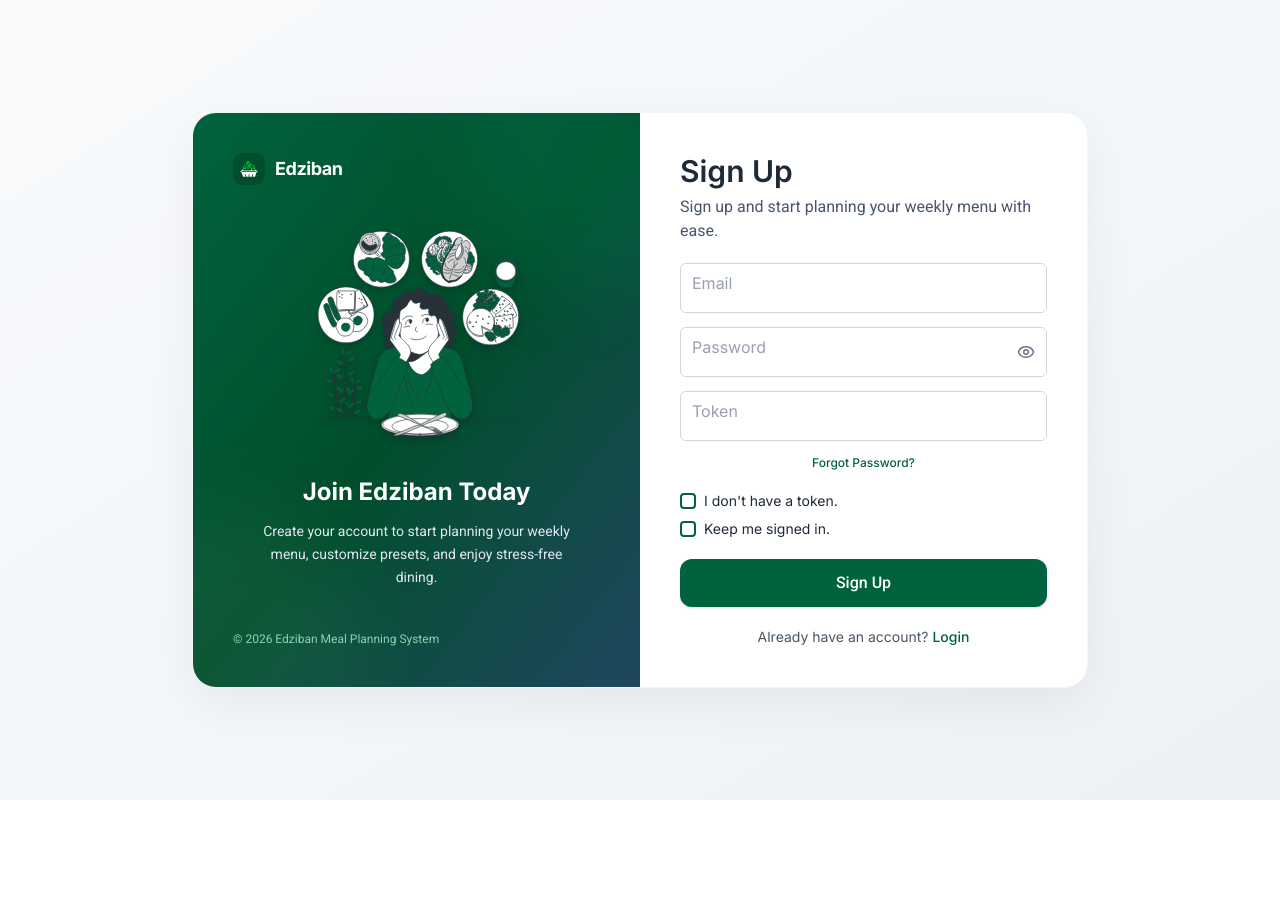
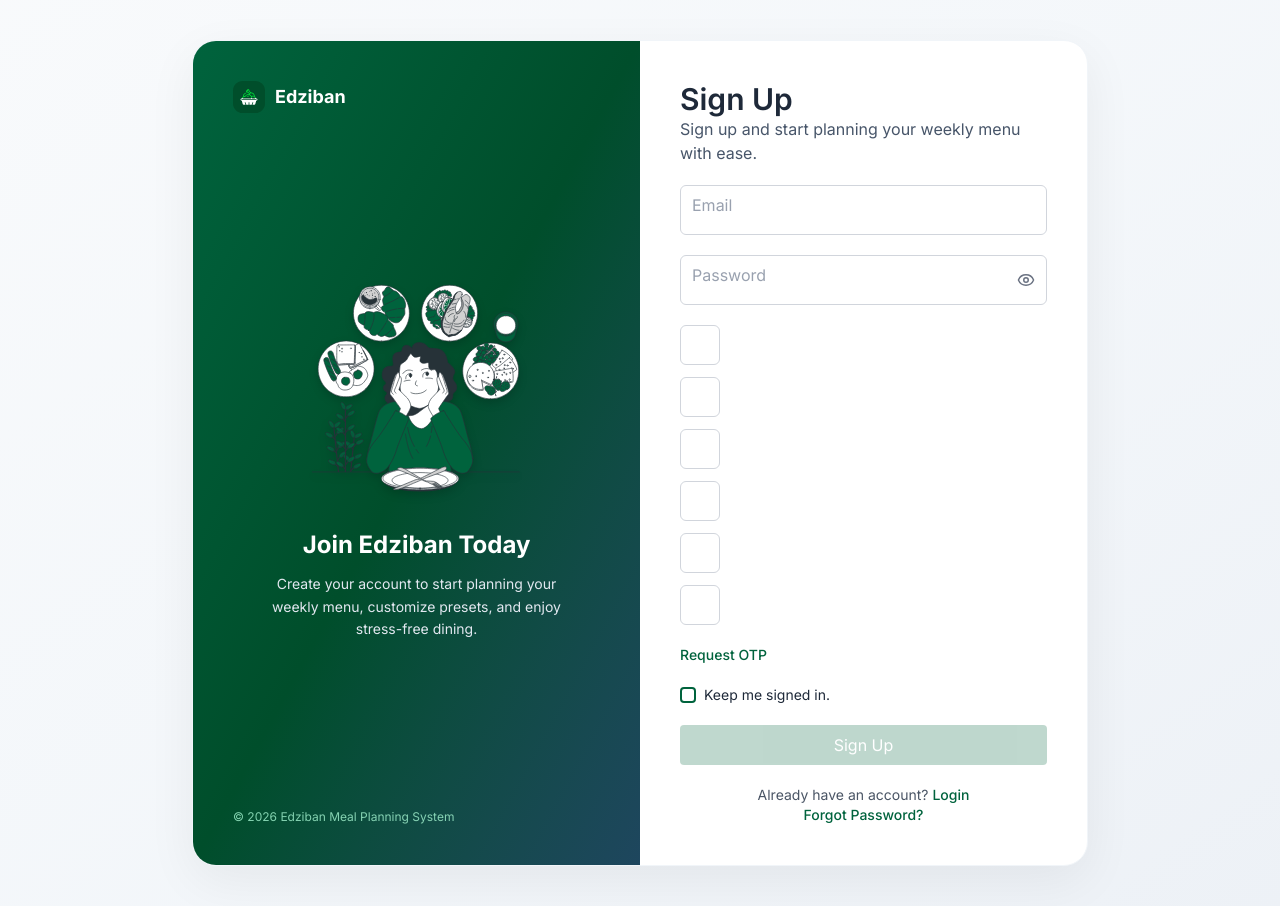
Before and after one commit to Oz-Ent/Meal-Selection, a React (Vite) app: page /signup in a window 1280 px wide. Before the commit the page ends 800 px from the top, so only its background shows below. Built offline with nearby package versions, Linux system fonts and the light colour scheme.

Commit message:
Initial UI Polish

```diff
--- a/src/components/Button/Button.tsx
+++ b/src/components/Button/Button.tsx
@@ -24,7 +24,7 @@ interface IButtonProps {
 }
 
 const variantStyles: Record<ButtonVariant, string> = {
-  primary: 'bg-primary flex flex-1 rounded-sm w-full h-full items-center text-white',
+  primary: 'bg-primary flex flex-1 rounded-sm p-2 w-full h-full items-center text-white',
   secondary: 'bg-secondary flex flex-1 rounded-sm w-full h-full items-center text-white',
   danger: 'bg-red-600 flex flex-1 rounded-sm items-center w-full h-full text-white',
   ghost: 'bg-transparent flex flex-1 rounded-sm items-center text-gray-700 w-full h-full',
--- a/src/components/InputField/InputField.tsx
+++ b/src/components/InputField/InputField.tsx
@@ -61,7 +61,7 @@ export default function InputField({disabled,label,placeholder,type = 'text', va
 
         >
         {label}</label>
-        {error && <p className="text-text-alert w-full">{errorMessage}</p>}
+        {error && <p className="text-red-700 text-xs w-full">{errorMessage ?? `Invalid ${label}`}</p>}
         </div>
     )
 }
--- a/src/components/MealSelectionView/MealSelectionView.tsx
+++ b/src/components/MealSelectionView/MealSelectionView.tsx
@@ -89,6 +89,7 @@ export function MealSelectionView({
     }
     onToast?.('success', 'All choices have been cleared.');
   };
+
 
   return (
     <>
@@ -422,7 +423,7 @@ export function MealSelectionView({
       >
         <div className="p-4 flex flex-col gap-4 text-black h-full font-sans">
           <h2 className="text-base font-bold text-slate-900">Random Meal</h2>
-          <div className="flex flex-1 flex-col items-center">
+          <div className="flex flex-1 flex-col items-center py-8">
             <SpinWheel
               options={menuDayMeals
                 .filter((item) => item.menuDayId === randomMenuDayId && item.isActive)
--- a/src/components/OtpInput/OtpInput.tsx
+++ b/src/components/OtpInput/OtpInput.tsx
@@ -5,9 +5,14 @@ interface IOtpInputProps {
   value: string;
   onChange: (value: string) => void;
   hasError?: boolean;
+  errorMessage?: string;
+  handleRequestOTP: ()=> void;
+  isPending?: boolean;
+  requestLabel?: string;
+  requestCooldown: number;
 }
 
-export function OtpInput({ length = 5, value, onChange, hasError = false }: IOtpInputProps) {
+export function OtpInput({ length = 5, value, onChange, hasError = false, errorMessage, handleRequestOTP, isPending, requestCooldown,requestLabel}: IOtpInputProps) {
   const inputsRef = useRef<Array<HTMLInputElement | null>>([]);
 
   const focusInput = (index: number) => {
@@ -48,7 +53,8 @@ export function OtpInput({ length = 5, value, onChange, hasError = false }: IOtp
   };
 
   return (
-    <div className="flex justify-center gap-3">
+    <>
+    <div className={`gap-3 grid grid-cols-${length} w-full`}>
       {Array.from({ length }).map((_, index) => (
         <input
           key={index}
@@ -61,11 +67,28 @@ export function OtpInput({ length = 5, value, onChange, hasError = false }: IOtp
           onChange={(e) => handleChange(index, e.target.value)}
           onKeyDown={(e) => handleKeyDown(index, e)}
           onPaste={handlePaste}
-          className={`w-12 h-12 text-center text-lg font-medium rounded-md border focus:outline-none focus:border-msDeepBlue ${
+          className={`max-w-10 h-10 text-center text-lg font-medium rounded-md border focus:outline-none focus:border-msDeepBlue ${
             hasError ? "border-msWarningRed text-msWarningRed" : "border-gray-300 text-msTextPrimary"
           }`}
         />
       ))}
     </div>
+    <div className="flex flex-col items-start">
+      {!!requestLabel && <button
+        type="button"
+        onClick={handleRequestOTP}
+        disabled={ requestCooldown > 0 || isPending
+        }
+        className="whitespace-nowrap text-sm font-medium text-primary hover:text-primary-hover hover:underline disabled:text-slate-400 disabled:no-underline disabled:cursor-not-allowed"
+      >
+        {isPending
+          ? 'Sending...'
+          : requestCooldown > 0
+            ? `Request OTP (${requestCooldown}s)`
+            : 'Request OTP'}
+      </button>}
+    {hasError && <p>{errorMessage ?? "Invalid OTP"}</p>}
+    </div>
+    </>
   );
 }
--- a/src/components/SpinWheel/SpinWheel.tsx
+++ b/src/components/SpinWheel/SpinWheel.tsx
@@ -12,7 +12,8 @@ interface ISpinWheelProps {
   onSpinComplete: (value: string | number) => void;
 }
 
-const colors = ['red', 'yellow', 'blue', 'green', 'purple', 'amber'];
+const colors = ['#FAFAFA','white'];
+const labelColors = ['green','purple','orange','navy','brown','red']
 const WHEEL_RADIUS = 150;
 const MAX_LABEL_WIDTH = WHEEL_RADIUS * 0.9;
 const LABEL_FONT_SIZE = 13;
@@ -37,8 +38,8 @@ export default function SpinWheel({ options, onSpinComplete }: ISpinWheelProps)
 
     const n = options.length;
     const segmentAngle = 360 / n;
+    const index = Math.floor(Math.random() * n);
 
-    const index = Math.floor(Math.random() * n);
 
     const sliceCenter = index * segmentAngle + segmentAngle / 2;
 
@@ -62,10 +63,18 @@ export default function SpinWheel({ options, onSpinComplete }: ISpinWheelProps)
 
   return (
     <section className="flex flex-col items-center gap-8">
+      <div className="relative w-72 h-72 rounded-full shadow-md">
       <div className="relative w-72 h-72">
         {/* POINTER */}
         <div className="absolute top-0 left-1/2 -translate-x-1/2 z-10">▼</div>
 
+        <Button
+        variant='none'
+        className='absolute top-27 left-27 p-2 shadow-md z-20 w-17 h-17 rounded-full bg-secondary border-4 border-white text-white text-truncate hover:scale-95'
+        label={'Spin'}
+        pending={spinning}
+        onClick={spin}
+        />
         {/* ROTATING WHEEL */}
         <div
           className="w-full h-full transition-transform duration-5000 ease-in-out"
@@ -74,7 +83,8 @@ export default function SpinWheel({ options, onSpinComplete }: ISpinWheelProps)
             transformOrigin: `center`,
           }}
         >
-          <svg viewBox="0 0 300 300" className="w-72 h-72">
+
+          <svg viewBox="0 0 300 300" className="w-72 h-72 border-2 border-gray-100 p-2 rounded-full">
             {options.map((option, i) => {
               const startAngle = i * segmentAngle;
               const endAngle = (i + 1) * segmentAngle;
@@ -91,12 +101,14 @@ export default function SpinWheel({ options, onSpinComplete }: ISpinWheelProps)
                 <g key={option.value}>
                   <path
                     d={`${createPieSlice(startAngle, endAngle, 150, 150)}`}
-                    fill={colors[i % colors.length]}
+                    fill={colors[i % 2]}
+                    stroke="#00000010"
+                    strokeWidth={2}
                   />
                   <text
                     x={labelX}
                     y={labelY}
-                    fill="white"
+                    fill={labelColors[i % labelColors.length]}
                     fontSize={LABEL_FONT_SIZE}
                     fontWeight="600"
                     textAnchor="middle"
@@ -110,9 +122,9 @@ export default function SpinWheel({ options, onSpinComplete }: ISpinWheelProps)
             })}
           </svg>
         </div>
+          <span>{spinning? 'Spinning':'Spin the wheel to pick a dish'}</span>
       </div>
-
-      <Button label={spinning ? 'Spinning' : 'Spin'} pending={spinning} onClick={spin} />
+      </div>
     </section>
   );
 }
--- /dev/null
+++ b/src/helpers/regex.ts
@@ -0,0 +1,7 @@
+export const EMAIL_REGEX =
+  /^[^\s@]+@(gmail\.com|heidelbergmaterials\.com|hcconnect\.com|outlook\.com|heidelbergcement\.com|yahoo\.com)$/i;
+
+export const PASSWORD_REGEX =
+  /^(?=.*[a-z])(?=.*[A-Z])(?=.*\d)(?=.*[^A-Za-z0-9]).{8,}$/;
+
+export const TOKEN_REGEX = /^[A-Za-z0-9]{6}$/;
--- a/src/pages/Auth/Signup/Signup.tsx
+++ b/src/pages/Auth/Signup/Signup.tsx
@@ -1,72 +1,211 @@
-import { useState } from 'react';
+import { useEffect, useMemo, useState } from 'react';
 import { useNavigate } from 'react-router-dom';
+
 import Button from '../../../components/Button/Button';
 import InputField from '../../../components/InputField/InputField';
 import PasswordField from '../../../components/PasswordField/PasswordField';
 import AuthLink from '../../../components/AuthLink/AuthLink';
 import Checkbox from '../../../components/Checkbox/Checkbox';
+
 import { useLoginHandler } from '../LoginHandler/LoginHandler';
-import { useOnboardingMutation, useRegisterMutation } from '../../../api/useApiQueries';
+import {
+  useOnboardingMutation,
+  useRegisterMutation,
+} from '../../../api/useApiQueries';
+
 import AppIcon from '../../../assets/App Icon.svg';
 import bro from '../../../assets/bro.svg';
+import { OtpInput } from '../../../components/OtpInput/OtpInput';
+import { EMAIL_REGEX, PASSWORD_REGEX, TOKEN_REGEX } from '../../../helpers/regex';
+
+type Errors = {
+  email?: string;
+  password?: string;
+  token?: string;
+  api?: string;
+};
+
+const validate = (
+  email: string,
+  password: string,
+  token: string,
+): Errors => {
+  const errors: Errors = {};
+
+  if (!email) {
+    errors.email = 'Email is required.';
+  } else if (!EMAIL_REGEX.test(email.trim())) {
+    errors.email = 'Please enter a valid supported email address.';
+  }
+
+  if (!password) {
+    errors.password = 'Password is required.';
+  } else if (!PASSWORD_REGEX.test(password)) {
+    errors.password =
+      'Password must contain 8+ characters, uppercase, lowercase, number and special character.';
+  }
+
+  if (!token) {
+    errors.token = 'OTP is required.';
+  } else if (!TOKEN_REGEX.test(token)) {
+    errors.token = 'OTP must be exactly 6 letters or numbers.';
+  }
+
+  return errors;
+};
 
 function Signup() {
   const navigate = useNavigate();
   const handleLoginSubmit = useLoginHandler();
+
   const onboardingMutation = useOnboardingMutation();
   const registerMutation = useRegisterMutation();
+
+  const [email, setEmail] = useState('');
+  const [password, setPassword] = useState('');
+  const [token, setToken] = useState('');
   const [keepSignedIn, setKeepSignedIn] = useState(false);
-  const [noToken, setNoToken] = useState(false);
-  const [email, setEmail] = useState('');
-  const [token, setToken] = useState('');
-  const [password, setPassword] = useState('');
-  const [error, setError] = useState('');
-  const [successMsg, setSuccessMsg] = useState('');
+
+  const [errors, setErrors] = useState<Errors>({});
+  const [hasSubmitted, setHasSubmitted] = useState(false);
+
+  const [cooldownUntil, setCooldownUntil] = useState(0);
+  const [now, setNow] = useState(Date.now());
+
   const [isLoading, setIsLoading] = useState(false);
 
-  const handleNoTokenChange = async (checked: boolean) => {
-    setNoToken(checked);
-    setError('');
-    setSuccessMsg('');
-    if (checked) {
-      if (!email || !/^[^\s@]+@[^\s@]+\.[^\s@]+$/.test(email)) {
-        setError('Please enter a valid email address first.');
-        setNoToken(false);
+  /*
+   * Validation is always calculated,
+   * but isn't displayed until the user submits once.
+   */
+  const formErrors = useMemo(
+    () => validate(email, password, token),
+    [email, password, token],
+  );
+
+  const visibleErrors = hasSubmitted ? formErrors : {};
+
+  const isFormValid = Object.keys(formErrors).length === 0;
+
+  const cooldown = Math.max(
+    0,
+    Math.ceil((cooldownUntil - now) / 1000),
+  );
+
+  /*
+   * OTP countdown
+   */
+  useEffect(() => {
+    if (!cooldownUntil) return;
+
+    const timer = window.setInterval(() => {
+      setNow(Date.now());
+    }, 1000);
+
+    return () => window.clearInterval(timer);
+  }, [cooldownUntil]);
+
+  /*
+   * Update a field and clear its previous API/field error.
+   */
+  const updateField = (
+    setter: React.Dispatch<React.SetStateAction<string>>,
+    value: string,
+    field: keyof Errors,
+  ) => {
+    setter(value);
+
+    setErrors((prev) => ({
+      ...prev,
+      [field]: undefined,
+      api: undefined,
+    }));
+  };
+
+  /*
+   * Request OTP
+   */
+  const handleRequestOtp = async () => {
+    const emailError = validate(email, '', '').email;
+
+    if (emailError) {
+      setErrors((prev) => ({
+        ...prev,
+        email: emailError,
+      }));
+
       return;
     }
+
+    if (cooldown > 0 || onboardingMutation.isPending) return;
+
     try {
-        await onboardingMutation.mutateAsync({ email });
-        setSuccessMsg('Token sent! Please check your email.');
+      await onboardingMutation.mutateAsync({
+        email: email.trim(),
+      });
+
+      const expiry = Date.now() + 60_000;
+
+      setCooldownUntil(expiry);
+      setNow(Date.now());
+
+      setErrors((prev) => ({
+        ...prev,
+        email: undefined,
+        api: undefined,
+      }));
     } catch (error: unknown) {
-        setError(error instanceof Error ? error.message : 'Failed to send token.');
-        setNoToken(false);
-      }
+      setErrors((prev) => ({
+        ...prev,
+        api:
+          error instanceof Error
+            ? error.message
+            : 'Failed to send OTP.',
+      }));
     }
   };
 
+  /*
+   * Submit registration
+   */
   const handleSignup = async () => {
-    setError('');
-    setSuccessMsg('');
+    setHasSubmitted(true);
 
-    if (!email || !password || !token) {
-      setError('Email, password, and token are required.');
+    if (!isFormValid) {
+      setErrors(formErrors);
       return;
     }
 
+    setErrors({});
     setIsLoading(true);
+
     try {
-      await registerMutation.mutateAsync({ email, password, token });
-      const response = await handleLoginSubmit(email, password, keepSignedIn);
-      const roleName = response.user.roleName.toLowerCase();
-      if (roleName === 'admin' || roleName === 'hr') {
-        navigate('/admin/activities');
-      } else {
-        navigate('/activities');
-      }
+      await registerMutation.mutateAsync({
+        email: email.trim(),
+        password,
+        token,
+      });
+
+      const response = await handleLoginSubmit(
+        email.trim(),
+        password,
+        keepSignedIn,
+      );
+
+      const role = response.user.roleName.toLowerCase();
+
+      navigate(
+        role === 'admin' || role === 'hr'
+          ? '/admin/activities'
+          : '/activities',
+      );
     } catch (error: unknown) {
-      setError(
-        error instanceof Error ? error.message : 'Failed to register. Invalid token or details.',
-      );
+      setErrors({
+        api:
+          error instanceof Error
+            ? error.message
+            : 'Failed to register. Invalid OTP or details.',
+      });
     } finally {
       setIsLoading(false);
     }
@@ -75,86 +214,161 @@ function Signup() {
   return (
     <div className="min-h-screen w-full flex items-center justify-center p-4 sm:p-6 lg:p-10 bg-linear-to-br from-slate-50 via-slate-100/60 to-slate-200/50">
       <div className="w-full max-w-md lg:max-w-4xl bg-white rounded-3xl shadow-[0_15px_50px_rgba(0,0,0,0.06)] border border-slate-100 overflow-hidden grid grid-cols-1 lg:grid-cols-2">
-        {/* Left Branding Showcase (Visible on lg screens) */}
+
+        {/* Branding */}
         <div className="hidden lg:flex flex-col justify-between bg-gradient-to-br from-primary via-primary-hover to-secondary p-10 text-white relative overflow-hidden">
-          <div className="flex items-center gap-2.5 z-10">
-            <img src={AppIcon} alt="Edziban" className="h-8 w-8 object-contain" />
-            <span className="text-lg font-bold tracking-tight text-white">Edziban</span>
+
+          <div className="flex items-center gap-2.5">
+            <img
+              src={AppIcon}
+              alt="Edziban"
+              className="h-8 w-8 object-contain"
+            />
+
+            <span className="text-lg font-bold">
+              Edziban
+            </span>
           </div>
 
-          <div className="my-auto py-8 flex flex-col items-center text-center z-10">
-            <img src={bro} alt="Welcome" className="w-64 h-auto max-h-56 object-contain drop-shadow-lg mb-6" />
-            <h2 className="text-2xl font-bold font-['Inter'] leading-snug">
+          <div className="my-auto py-8 flex flex-col items-center text-center">
+            <img
+              src={bro}
+              alt="Welcome"
+              className="w-64 h-auto max-h-56 object-contain drop-shadow-lg mb-6"
+            />
+
+            <h2 className="text-2xl font-bold">
               Join Edziban Today
             </h2>
-            <p className="mt-3 text-sm text-slate-200 font-['Roboto'] max-w-xs leading-relaxed">
-              Create your account to start planning your weekly menu, customize presets, and enjoy stress-free dining.
+
+            <p className="mt-3 text-sm text-slate-200 max-w-xs leading-relaxed">
+              Create your account to start planning your weekly menu,
+              customize presets, and enjoy stress-free dining.
             </p>
           </div>
 
-          <div className="text-xs text-emerald-200/80 font-['Roboto'] z-10">
+          <div className="text-xs text-emerald-200/80">
             © {new Date().getFullYear()} Edziban Meal Planning System
           </div>
-
-          <div className="absolute -bottom-20 -left-20 w-64 h-64 rounded-full bg-white/5 blur-2xl pointer-events-none" />
-          <div className="absolute -top-20 -right-20 w-64 h-64 rounded-full bg-emerald-400/10 blur-2xl pointer-events-none" />
         </div>
 
-        {/* Right Form Pane */}
+        {/* Form */}
         <div className="flex flex-col justify-center gap-5 p-6 sm:p-10">
-          <section className="flex flex-col gap-1.5">
-            <div className="lg:hidden flex items-center gap-2 mb-1">
-              <img src={AppIcon} alt="Edziban" className="h-7 w-7 object-contain" />
-              <span className="text-base font-bold text-slate-700">Edziban</span>
+
+          {/* Header */}
+          <section>
+            <div className="lg:hidden flex items-center gap-2 mb-2">
+              <img
+                src={AppIcon}
+                alt="Edziban"
+                className="h-7 w-7 object-contain"
+              />
+
+              <span className="font-bold text-slate-700">
+                Edziban
+              </span>
             </div>
-            <h1 className="text-2xl sm:text-3xl text-gray-800 font-semibold text-left font-['Inter']">Sign Up</h1>
-            <p className="text-msDescription text-sm sm:text-base font-normal text-left font-['Roboto']">
+
+            <h1 className="text-2xl sm:text-3xl text-gray-800 font-semibold">
+              Sign Up
+            </h1>
+
+            <p className="text-msDescription text-sm sm:text-base">
               Sign up and start planning your weekly menu with ease.
             </p>
           </section>
 
-          <section className="flex flex-col gap-3.5">
-            <InputField label="Email" value={email} onChange={(e) => setEmail(e.target.value)} />
+          {/* Form Fields */}
+          <section className="flex flex-col gap-5">
 
+            {/* Email */}
+            <InputField
+              label="Email"
+              error={!!visibleErrors.email}
+              errorMessage={visibleErrors.email}
+              value={email}
+              onChange={(e) =>
+                updateField(
+                  setEmail,
+                  e.target.value,
+                  'email',
+                )
+              }
+            />
+
+            {/* Password */}
             <PasswordField
               label="Password"
               id="Password"
+              error={!!visibleErrors.password}
+              errorMessage={visibleErrors.password}
               value={password}
-              onChange={(e) => setPassword(e.target.value)}
+              onChange={(e) =>
+                updateField(
+                  setPassword,
+                  e.target.value,
+                  'password',
+                )
+              }
             />
-            <InputField label="Token" value={token} onChange={(e) => setToken(e.target.value)} />
 
-            {error && <p className="text-red-500 text-right text-xs">{error}</p>}
-            {successMsg && <p className="text-green-600 text-right text-xs">{successMsg}</p>}
+            {/* OTP */}
+          <OtpInput
+            length={6}
+            value={token}
+            hasError={!!visibleErrors.token}
+            errorMessage={visibleErrors.token}
+            handleRequestOTP={handleRequestOtp}
+            isPending={onboardingMutation.isPending}
+            requestLabel="Request OTP"
+            requestCooldown={cooldown}
+            onChange={(value) =>
+              updateField(setToken, value, 'token')
+            }
+          />
 
-            <AuthLink
-              to="/forgot-password"
-              className="text-xs text-right text-primary hover:text-primary-hover hover:underline"
-              text="Forgot Password?"
-              onClick={() => {}}
-            />
+          {/* API Error */}
+          {errors.api && (
+            <p className="text-red-500 text-xs text-right">
+              {errors.api}
+            </p>
+          )}
           </section>
 
+          {/* Actions */}
           <section className="flex flex-col gap-5">
-            <div className="flex flex-col gap-2">
-              <Checkbox label="I don't have a token." checked={noToken} onChange={handleNoTokenChange} />
-              <Checkbox label="Keep me signed in." checked={keepSignedIn} onChange={setKeepSignedIn} />
-            </div>
 
-            <div className="w-full h-12">
+            <Checkbox
+              label="Keep me signed in."
+              checked={keepSignedIn}
+              onChange={setKeepSignedIn}
+            />
+
           <Button
             label={isLoading ? 'Signing up...' : 'Sign Up'}
             variant="primary"
             onClick={handleSignup}
-                disabled={isLoading}
-                className="rounded-xl text-base font-medium font-['Roboto'] w-full shadow-sm hover:shadow transition-all"
+            disabled={!isFormValid || isLoading}
           />
-            </div>
           </section>
 
+          {/* Login */}
           <p className="text-sm text-gray-600 text-center">
             Already have an account?{' '}
-            <AuthLink to="/login" className="text-primary hover:text-primary-hover font-bold hover:underline inline" text="Login" onClick={() => {}} />
+            <AuthLink
+              to="/login"
+              className="text-primary hover:text-primary-hover font-bold hover:underline inline"
+              text="Login"
+              onClick={() => {}}
+            />
+
+            {/* Forgot Password */}
+            <AuthLink
+              to="/forgot-password"
+              className="text-primary hover:text-primary-hover font-bold hover:underline"
+              text="Forgot Password?"
+              onClick={() => {}}
+            />
           </p>
         </div>
       </div>
```
Also changed, not shown: src/api/axios.ts (+91 -19 lines), src/components/PasswordField/PasswordField.tsx (+8 -2 lines), src/helpers/errorMessageHelper.ts (added, +26 -0 lines), src/pages/SelectMeal/SelectMeal.tsx (+38 -1 lines). Lines whose indentation alone changed are shown as unchanged.
